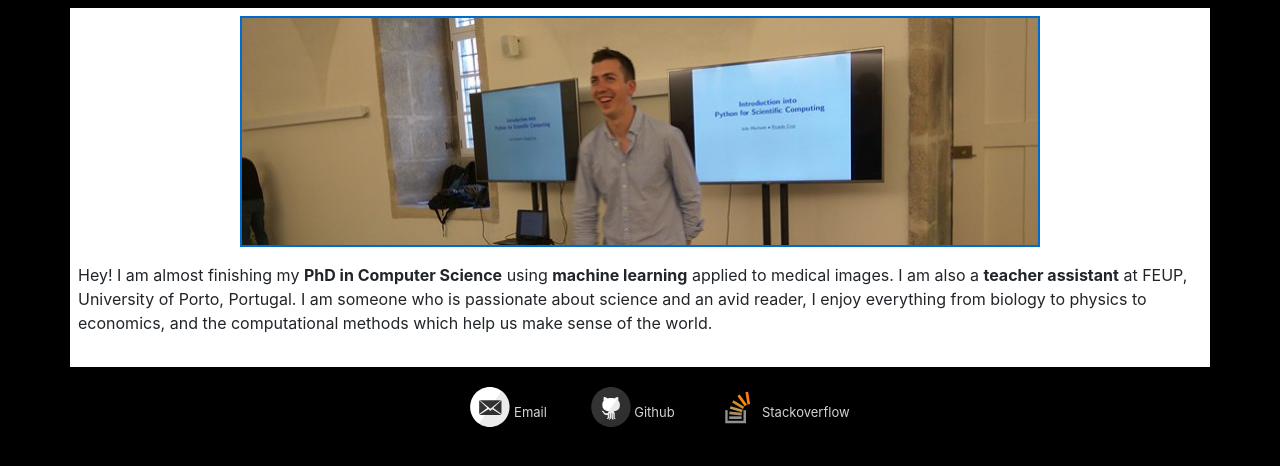
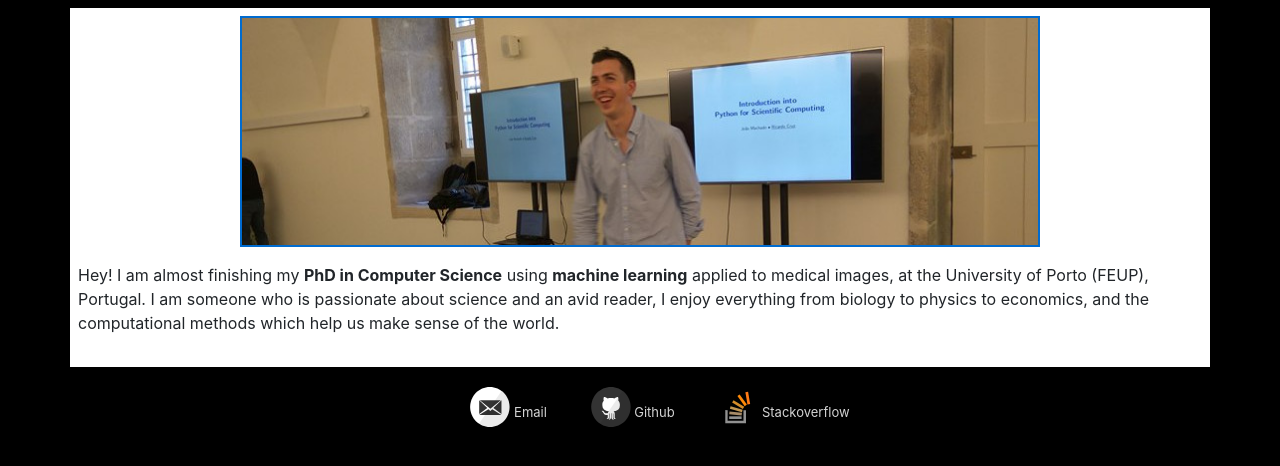
Before and after one commit to rpmcruz/rpmcruz.github.io, a Jekyll site: the page built from index.html, in a window 1280 px wide, cut to the strip 138-604 px from the top of the page. Built offline with Jekyll 4.4.1, drawn with Linux system fonts in a browser that asks for light colours.

Commit message:
Update index.html

```diff
--- a/index.html
+++ b/index.html
@@ -5,4 +5,4 @@
 ---
 <center><a href="https://www.youtube.com/watch?v=klr1z1EJ1yY"><img class="mb-3 img-fluid" style="border:2px solid #006bcf" src="imgs/lecture.jpg" width="800" height="228" /></a></center>
 
-<p>Hey! I am almost finishing my <b>PhD in Computer Science</b> using <b>machine learning</b> applied to medical images. I am also a <b>teacher assistant</b> at FEUP, University of Porto, Portugal. I am someone who is passionate about science and an avid reader, I enjoy everything from biology to physics to economics, and the computational methods which help us make sense of the world.</p>
+<p>Hey! I am almost finishing my <b>PhD in Computer Science</b> using <b>machine learning</b> applied to medical images, at the University of Porto (FEUP), Portugal. I am someone who is passionate about science and an avid reader, I enjoy everything from biology to physics to economics, and the computational methods which help us make sense of the world.</p>
```
